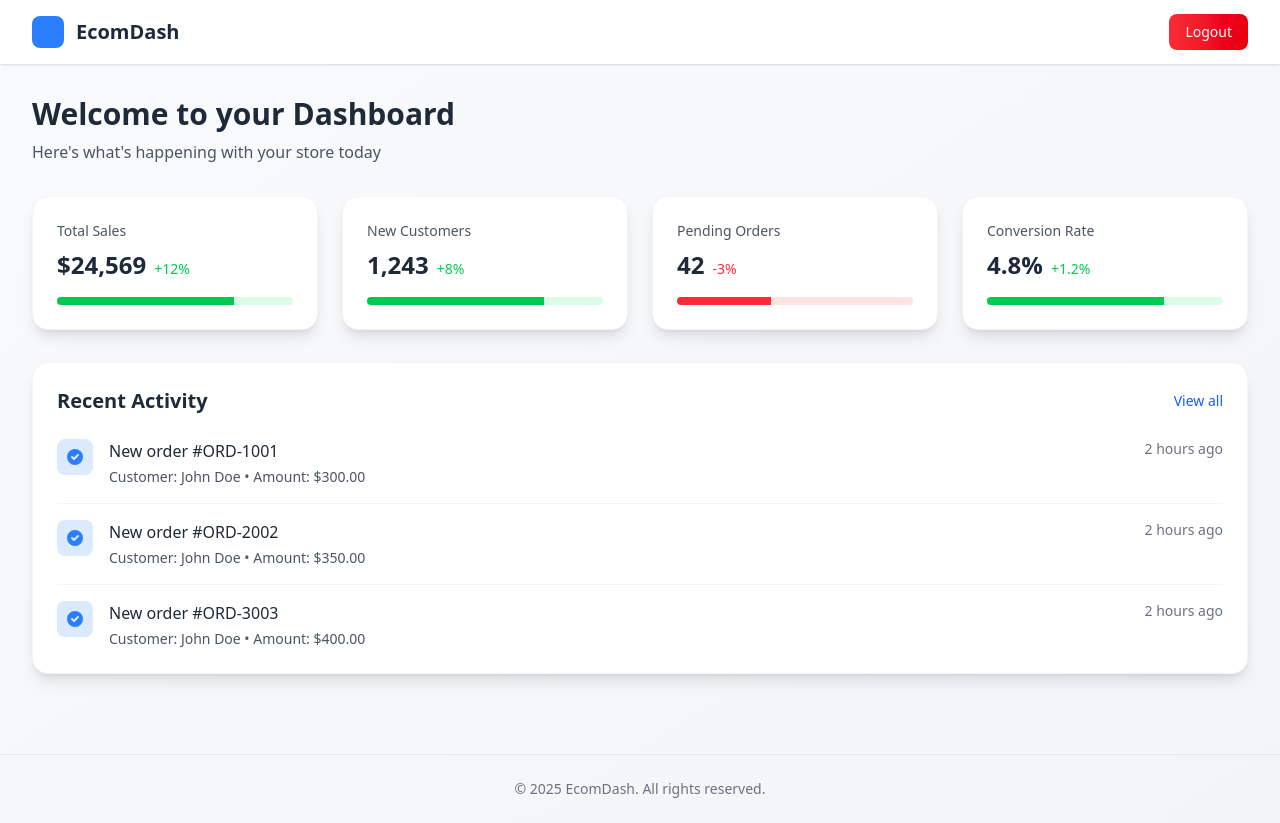
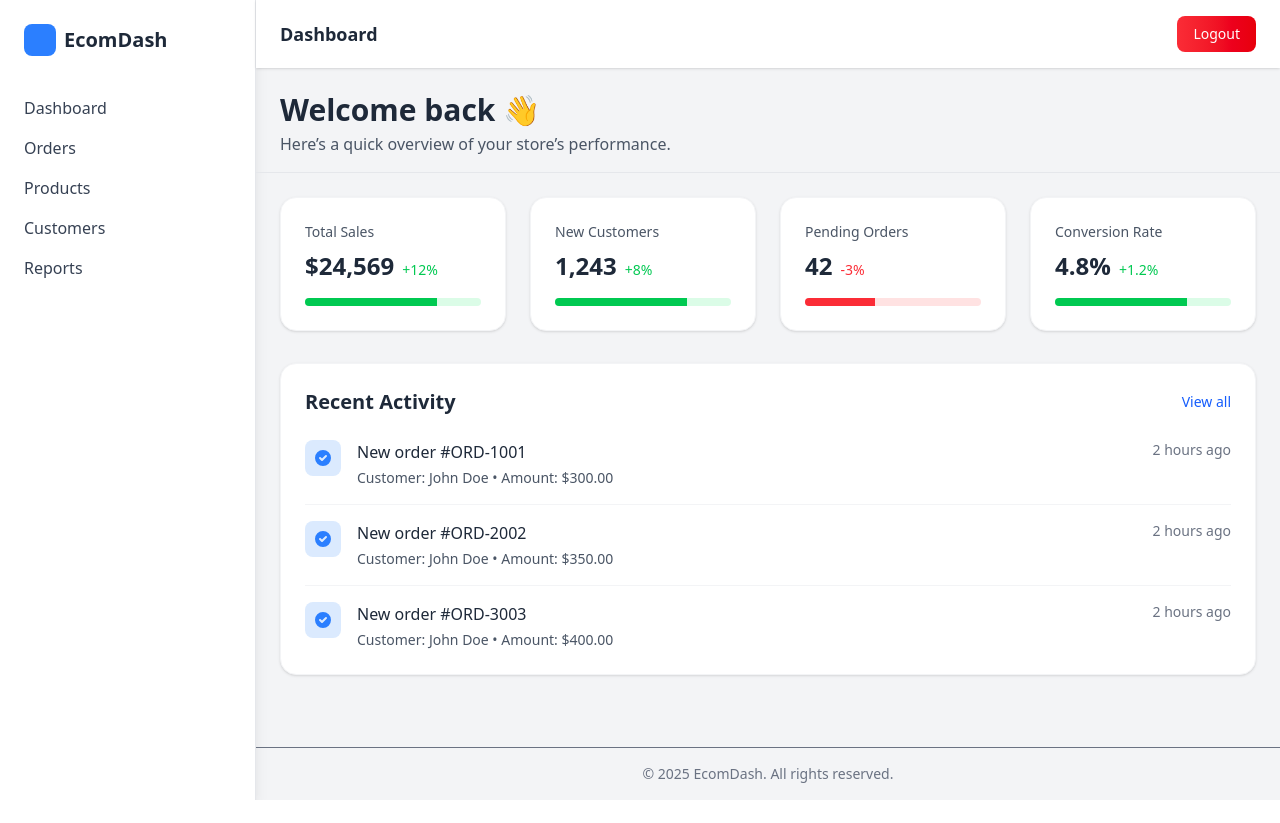
Before and after one commit to SufyanAli56/Ecommerce-App, a React (Vite) app in the folder clients/Frontend/: page /dashboard in a window 1280 px wide. After the commit the page ends 800 px from the top, so only its background shows below. Built offline with nearby package versions, Linux system fonts and the light colour scheme.

Commit message:
new file:   clients/Frontend/src/components/header/Header.jsx 	new file:   clients/Frontend/src/components/hero/Hero.jsx 	modified:   clients/Frontend/src/pages/dashboard/dashboard.jsx

```diff
--- /dev/null
+++ b/clients/Frontend/src/components/header/Header.jsx
@@ -0,0 +1,12 @@
+import React from 'react';
+
+function Header() {
+  return (
+    <header className="px-6 pt-6 pb-4 border-b border-gray-200">
+      <h1 className="text-3xl font-bold text-gray-800">Welcome back 👋</h1>
+      <p className="text-gray-600 mt-1">Here’s a quick overview of your store’s performance.</p>
+    </header>
+  );
+}
+
+export default Header;
--- /dev/null
+++ b/clients/Frontend/src/components/hero/Hero.jsx
@@ -0,0 +1,65 @@
+import React from 'react';
+
+function Hero() {
+  const stats = [
+    { title: "Total Sales", value: "$24,569", change: "+12%", positive: true },
+    { title: "New Customers", value: "1,243", change: "+8%", positive: true },
+    { title: "Pending Orders", value: "42", change: "-3%", positive: false },
+    { title: "Conversion Rate", value: "4.8%", change: "+1.2%", positive: true },
+  ];
+
+  return (
+    <main className="flex-1 px-6 py-6 overflow-y-auto">
+      {/* Stats */}
+      <div className="grid grid-cols-1 md:grid-cols-2 lg:grid-cols-4 gap-6 mb-8">
+        {stats.map((stat, index) => (
+          <div key={index} className="bg-white rounded-2xl shadow p-6 border border-gray-100">
+            <h3 className="text-sm font-medium text-gray-600 mb-2">{stat.title}</h3>
+            <div className="flex items-baseline">
+              <p className="text-2xl font-bold text-gray-800">{stat.value}</p>
+              <span className={`ml-2 text-sm font-medium ${stat.positive ? 'text-green-500' : 'text-red-500'}`}>
+                {stat.change}
+              </span>
+            </div>
+            <div className="mt-4">
+              <div className={`h-2 rounded-full overflow-hidden ${stat.positive ? 'bg-green-100' : 'bg-red-100'}`}>
+                <div
+                  className={`h-full ${stat.positive ? 'bg-green-500' : 'bg-red-500'}`}
+                  style={{ width: `${stat.positive ? '75%' : '40%'}` }}
+                ></div>
+              </div>
+            </div>
+          </div>
+        ))}
+      </div>
+
+      {/* Recent Activity */}
+      <div className="bg-white rounded-2xl shadow p-6 border border-gray-100">
+        <div className="flex justify-between items-center mb-6">
+          <h2 className="text-xl font-bold text-gray-800">Recent Activity</h2>
+          <button className="text-blue-600 hover:text-blue-800 text-sm font-medium transition-colors">
+            View all
+          </button>
+        </div>
+        <div className="space-y-4">
+          {[1, 2, 3].map(item => (
+            <div key={item} className="flex items-start border-b border-gray-100 pb-4 last:border-0 last:pb-0">
+              <div className="bg-blue-100 p-2 rounded-lg mr-4">
+                <svg xmlns="http://www.w3.org/2000/svg" className="h-5 w-5 text-blue-500" viewBox="0 0 20 20" fill="currentColor">
+                  <path fillRule="evenodd" d="M10 18a8 8 0 100-16 8 8 0 000 16zm3.707-9.293a1 1 0 00-1.414-1.414L9 10.586 7.707 9.293a1 1 0 00-1.414 1.414l2 2a1 1 0 001.414 0l4-4z" clipRule="evenodd" />
+                </svg>
+              </div>
+              <div>
+                <h3 className="font-medium text-gray-800">New order #ORD-{item}00{item}</h3>
+                <p className="text-gray-600 text-sm mt-1">Customer: John Doe • Amount: ${(250 + item * 50).toFixed(2)}</p>
+              </div>
+              <div className="ml-auto text-gray-500 text-sm">2 hours ago</div>
+            </div>
+          ))}
+        </div>
+      </div>
+    </main>
+  );
+}
+
+export default Hero;
--- a/clients/Frontend/src/pages/dashboard/dashboard.jsx
+++ b/clients/Frontend/src/pages/dashboard/dashboard.jsx
@@ -1,113 +1,21 @@
 import React from 'react';
-import { useNavigate } from 'react-router-dom';
+import Sidebar from '../../components/sideBar/Sidebar';
+import Navbar from '../../components/navbar/Navbar';
+import Header from '../../components/header/Header';
+import Hero from '../../components/hero/Hero';
 
 function Dashboard() {
-  const navigate = useNavigate();
-
-  const handleLogout = () => {
-    localStorage.removeItem('token');
-    navigate('/login');
-  };
-
-  // Mock data for demonstration
-  const stats = [
-    { title: "Total Sales", value: "$24,569", change: "+12%", positive: true },
-    { title: "New Customers", value: "1,243", change: "+8%", positive: true },
-    { title: "Pending Orders", value: "42", change: "-3%", positive: false },
-    { title: "Conversion Rate", value: "4.8%", change: "+1.2%", positive: true },
-  ];
-
   return (
-    <div className="min-h-screen bg-gradient-to-br from-gray-50 to-gray-100">
-      {/* Top Navigation */}
-      <nav className="bg-white shadow-sm">
-        <div className="max-w-7xl mx-auto px-4 sm:px-6 lg:px-8">
-          <div className="flex justify-between h-16">
-            <div className="flex items-center">
-              <div className="flex-shrink-0 flex items-center">
-                <div className="bg-blue-500 w-8 h-8 rounded-lg"></div>
-                <span className="ml-3 text-xl font-bold text-gray-800">EcomDash</span>
-              </div>
-            </div>
-            <div className="flex items-center">
-              <button
-                onClick={handleLogout}
-                className="ml-4 bg-gradient-to-r from-red-500 to-red-600 text-white px-4 py-2 rounded-lg text-sm font-medium hover:from-red-600 hover:to-red-700 transition-all duration-300"
-              >
-                Logout
-              </button>
-            </div>
-          </div>
-        </div>
-      </nav>
-
-      {/* Main Content */}
-      <main className="max-w-7xl mx-auto px-4 sm:px-6 lg:px-8 py-8">
-        {/* Header */}
-        <div className="mb-8">
-          <h1 className="text-3xl font-bold text-gray-800">Welcome to your Dashboard</h1>
-          <p className="text-gray-600 mt-2">Here's what's happening with your store today</p>
-        </div>
-
-        {/* Stats Cards */}
-        <div className="grid grid-cols-1 md:grid-cols-2 lg:grid-cols-4 gap-6 mb-8">
-          {stats.map((stat, index) => (
-            <div key={index} className="bg-white rounded-2xl shadow-lg p-6 border border-gray-100 transition-all duration-300 hover:shadow-xl">
-              <h3 className="text-gray-600 text-sm font-medium mb-2">{stat.title}</h3>
-              <div className="flex items-baseline">
-                <p className="text-2xl font-bold text-gray-800">{stat.value}</p>
-                <span className={`ml-2 text-sm font-medium ${stat.positive ? 'text-green-500' : 'text-red-500'}`}>
-                  {stat.change}
-                </span>
-              </div>
-              <div className="mt-4">
-                <div className={`h-2 rounded-full overflow-hidden ${stat.positive ? 'bg-green-100' : 'bg-red-100'}`}>
-                  <div
-                    className={`h-full ${stat.positive ? 'bg-green-500' : 'bg-red-500'}`}
-                    style={{ width: `${stat.positive ? '75%' : '40%'}` }}
-                  ></div>
-                </div>
-              </div>
-            </div>
-          ))}
-        </div>
-
-        {/* Recent Activity */}
-        <div className="bg-white rounded-2xl shadow-lg p-6 border border-gray-100">
-          <div className="flex justify-between items-center mb-6">
-            <h2 className="text-xl font-bold text-gray-800">Recent Activity</h2>
-            <button className="text-blue-600 hover:text-blue-800 text-sm font-medium transition-colors">
-              View all
-            </button>
-          </div>
-
-          <div className="space-y-4">
-            {[1, 2, 3].map(item => (
-              <div key={item} className="flex items-start border-b border-gray-100 pb-4 last:border-0 last:pb-0">
-                <div className="bg-blue-100 p-2 rounded-lg mr-4">
-                  <svg xmlns="http://www.w3.org/2000/svg" className="h-5 w-5 text-blue-500" viewBox="0 0 20 20" fill="currentColor">
-                    <path fillRule="evenodd" d="M10 18a8 8 0 100-16 8 8 0 000 16zm3.707-9.293a1 1 0 00-1.414-1.414L9 10.586 7.707 9.293a1 1 0 00-1.414 1.414l2 2a1 1 0 001.414 0l4-4z" clipRule="evenodd" />
-                  </svg>
-                </div>
-                <div>
-                  <h3 className="font-medium text-gray-800">New order #ORD-{item}00{item}</h3>
-                  <p className="text-gray-600 text-sm mt-1">Customer: John Doe • Amount: ${(250 + item * 50).toFixed(2)}</p>
-                </div>
-                <div className="ml-auto text-gray-500 text-sm">2 hours ago</div>
-              </div>
-            ))}
-          </div>
-        </div>
-      </main>
-
-      {/* Footer */}
-      <footer className="mt-12 py-6 border-t border-gray-200">
-        <div className="max-w-7xl mx-auto px-4 sm:px-6 lg:px-8">
-          <p className="text-center text-gray-500 text-sm">
-            © {new Date().getFullYear()} EcomDash. All rights reserved.
-          </p>
-        </div>
-      </footer>
+    <div className="min-h-screen flex bg-gray-100">
+      <Sidebar />
+      <div className="flex-1 flex flex-col">
+        <Navbar />
+        <Header />
+        <Hero />
+        <footer className="px-6 py-4 border-t text-center text-gray-500 text-sm">
+          © {new Date().getFullYear()} EcomDash. All rights reserved.
+        </footer>
+      </div>
     </div>
   );
 }
```
